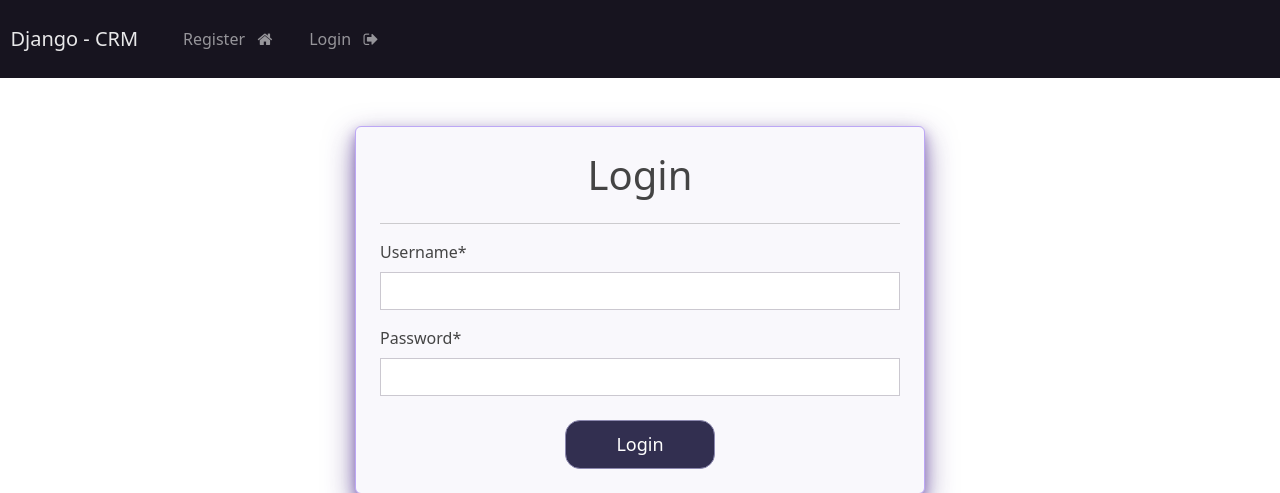
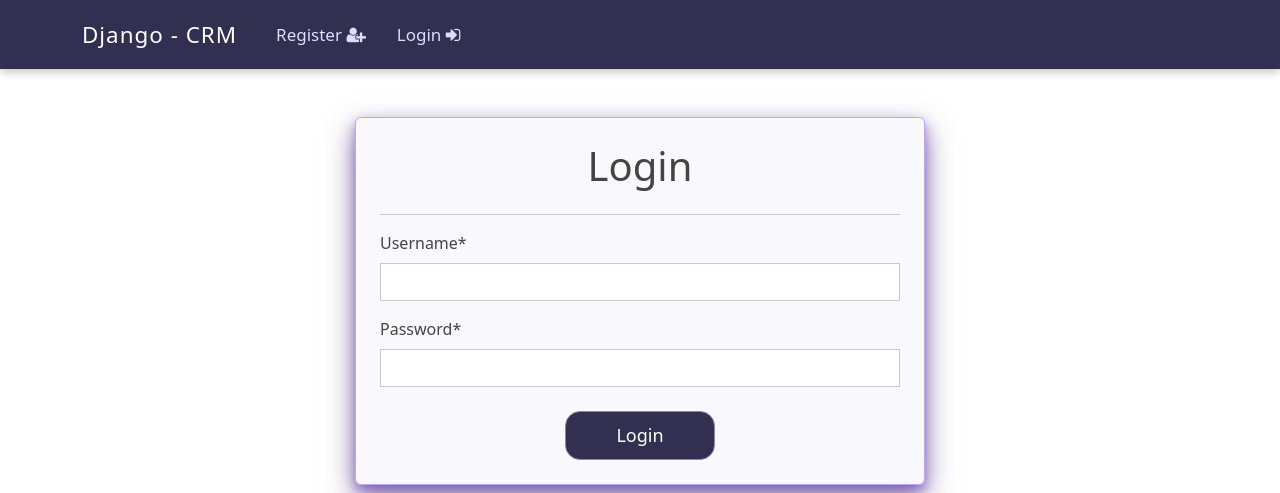
Before and after one commit to Tasneem357Mohamed/ITI_Django_Final_Project, a Django app: page /my-login?next=/delete-record/1/ in a window 1280 px wide. Shown: the top 493 px of the page. Run offline with Django 5.2, Linux system fonts and the light colour scheme; some libraries are stand-ins or nearby versions.

Commit message:
Update navbar.html

```diff
--- a/templates/parts/navbar.html
+++ b/templates/parts/navbar.html
@@ -1,7 +1,7 @@
-<nav class="navbar navbar-expand-lg navbar-dark bg-dark justify-content-center">
-    <a class="navbar-brand main-heading" href="{% url 'home' %}">
-
-      &nbsp; Django - CRM
+<nav class="navbar navbar-expand-lg navbar-dark custom-navbar">
+  <div class="container">
+    <a class="navbar-brand font-weight-bold" href="{% url 'home' %}">
+      Django - CRM
     </a>
     <button
       class="navbar-toggler"
@@ -14,29 +14,33 @@
     >
       <span class="navbar-toggler-icon"></span>
     </button>
-      <div class="collapse navbar-collapse text-center" id="navbarNavDropdown">
-        <ul class="navbar-nav mr-auto">
-          &nbsp;     &nbsp;     &nbsp;
+
+    <div class="collapse navbar-collapse" id="navbarNavDropdown">
+      <ul class="navbar-nav ml-auto">
         {% if user.is_authenticated %}
         <li class="nav-item">
-              <a class="nav-link" href="{% url 'dashboard' %}">Dashboard &nbsp; <i class="fa fa-home" aria-hidden="true"></i> </a>
+          <a class="nav-link" href="{% url 'dashboard' %}">
+            Dashboard <i class="fa fa-home"></i>
+          </a>
         </li>
-            &nbsp;     &nbsp;     &nbsp;
         <li class="nav-item">
-              <a class="nav-link" href="{% url 'logout' %}">Logout &nbsp; <i class="fa fa-sign-out" aria-hidden="true"></i> </a>
+          <a class="nav-link" href="{% url 'logout' %}">
+            Logout <i class="fa fa-sign-out"></i>
+          </a>
         </li>
         {% else %}
         <li class="nav-item">
-              <a class="nav-link" href="{% url 'register' %}">Register &nbsp; <i class="fa fa-home" aria-hidden="true"></i> </a>
+          <a class="nav-link" href="{% url 'register' %}">
+            Register <i class="fa fa-user-plus"></i>
+          </a>
         </li>
-            &nbsp;     &nbsp;     &nbsp;
         <li class="nav-item">
-              <a class="nav-link" href="{% url 'login' %}">Login &nbsp; <i class="fa fa-sign-out" aria-hidden="true"></i> </a>
+          <a class="nav-link" href="{% url 'login' %}">
+            Login <i class="fa fa-sign-in"></i>
+          </a>
         </li>
-            &nbsp;     &nbsp;     &nbsp;
         {% endif %}
       </ul>
-        &nbsp;     &nbsp;     &nbsp;
-        &nbsp;     &nbsp;     &nbsp;
+    </div>
   </div>
 </nav>
```
Lines whose indentation alone changed are shown as unchanged.
